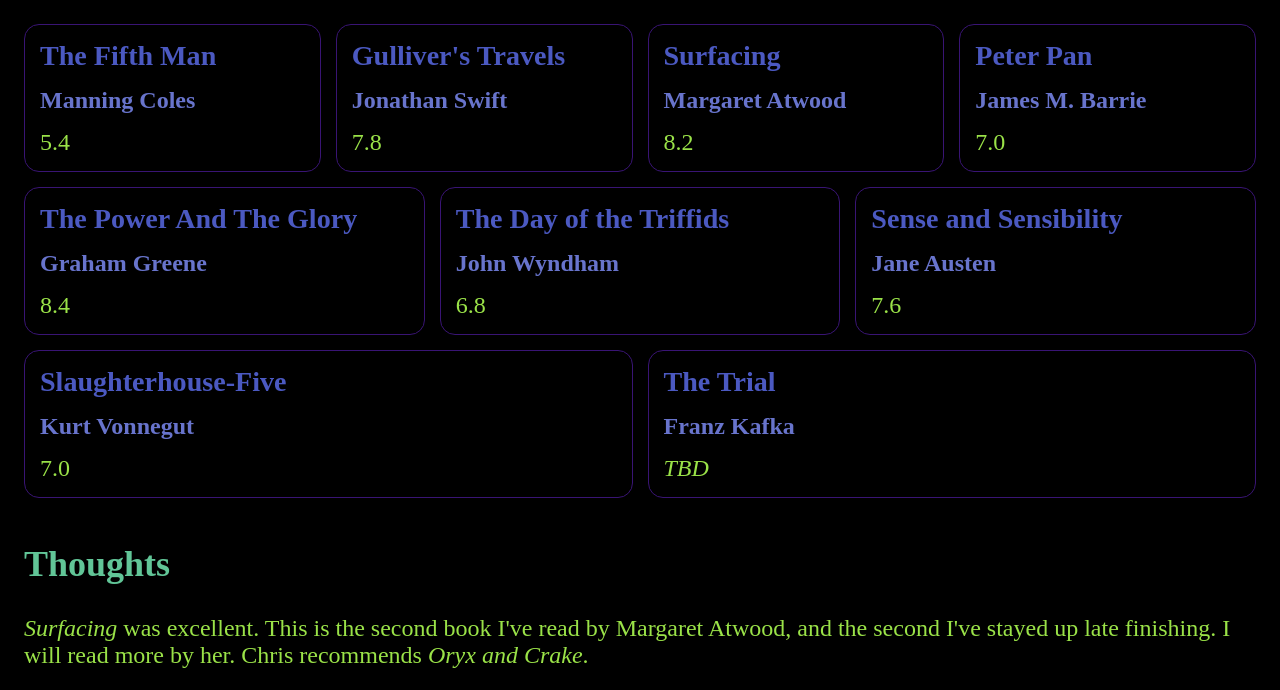
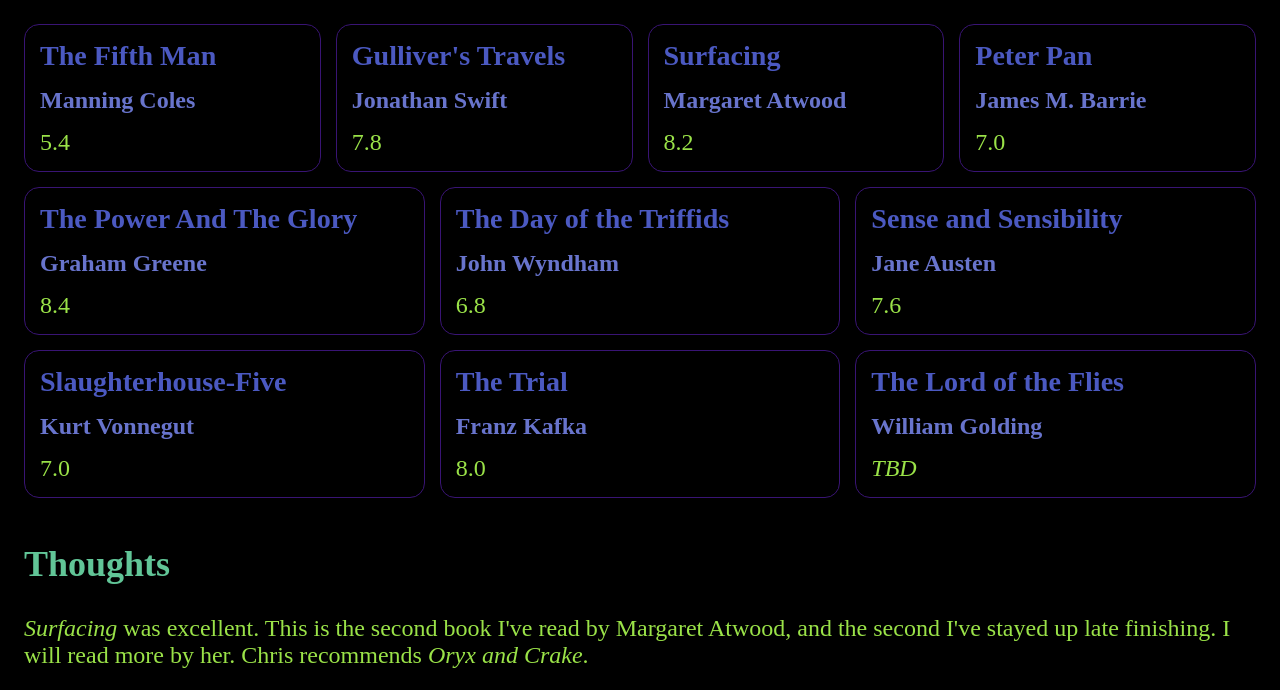
Before and after one commit to hkeward/website, a plain HTML site: page src/html/pages/books.html in a window 1280 px wide. Shown: the part 365-1055 px from the top of the page. Drawn offline with Linux system fonts and the light colour scheme.

Commit message:
Add rating for the Trial

```diff
--- a/src/html/pages/books.html
+++ b/src/html/pages/books.html
@@ -69,6 +69,11 @@
       <div class="book-card">
         <h3>The Trial</h3>
         <h4>Franz Kafka</h4>
+        <div class="rating">8.0</div>
+      </div>
+      <div class="book-card">
+        <h3>The Lord of the Flies</h3>
+        <h4>William Golding</h4>
         <div class="rating"><i>TBD</i></div>
       </div>
     </div>
```
